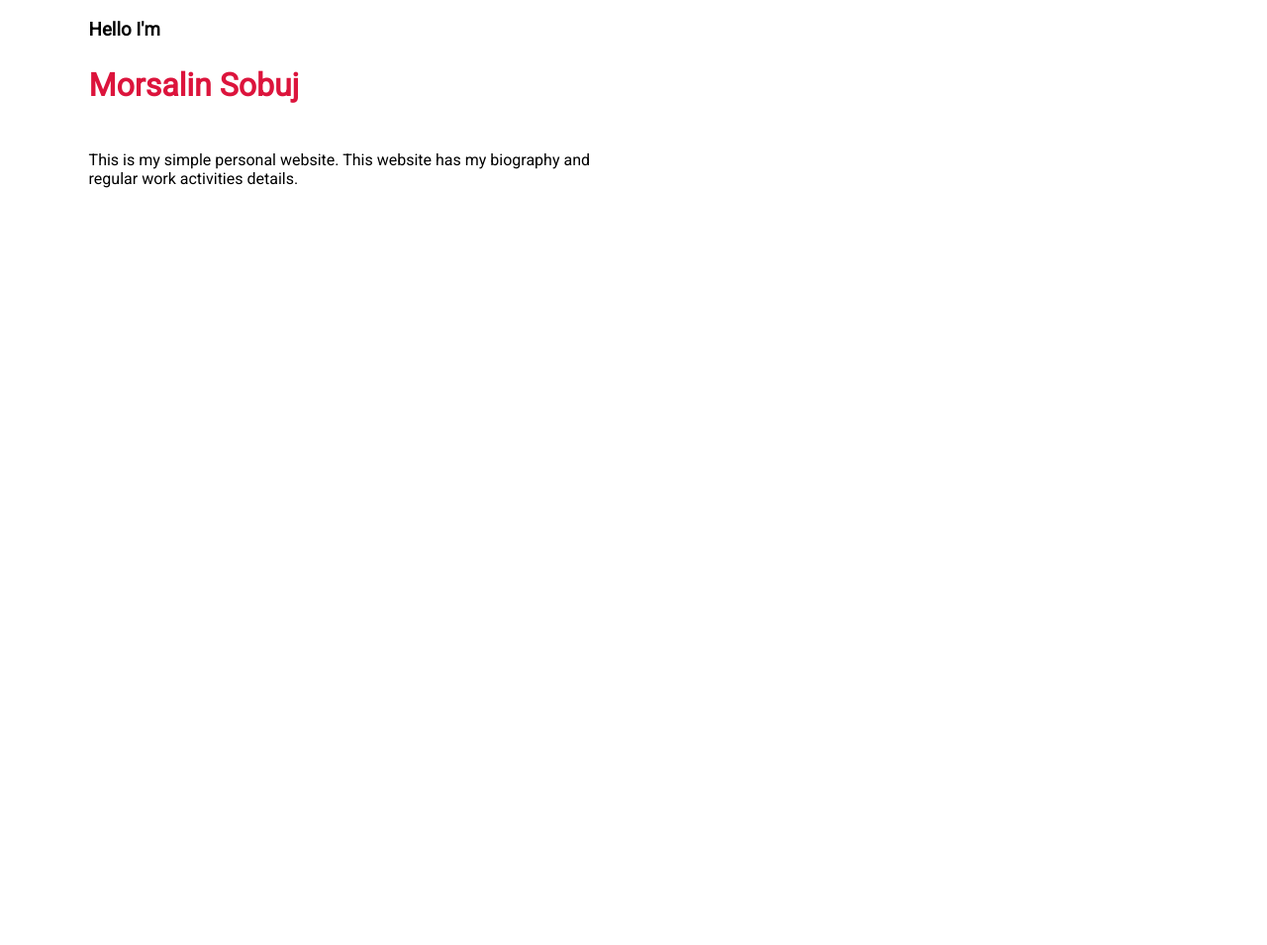
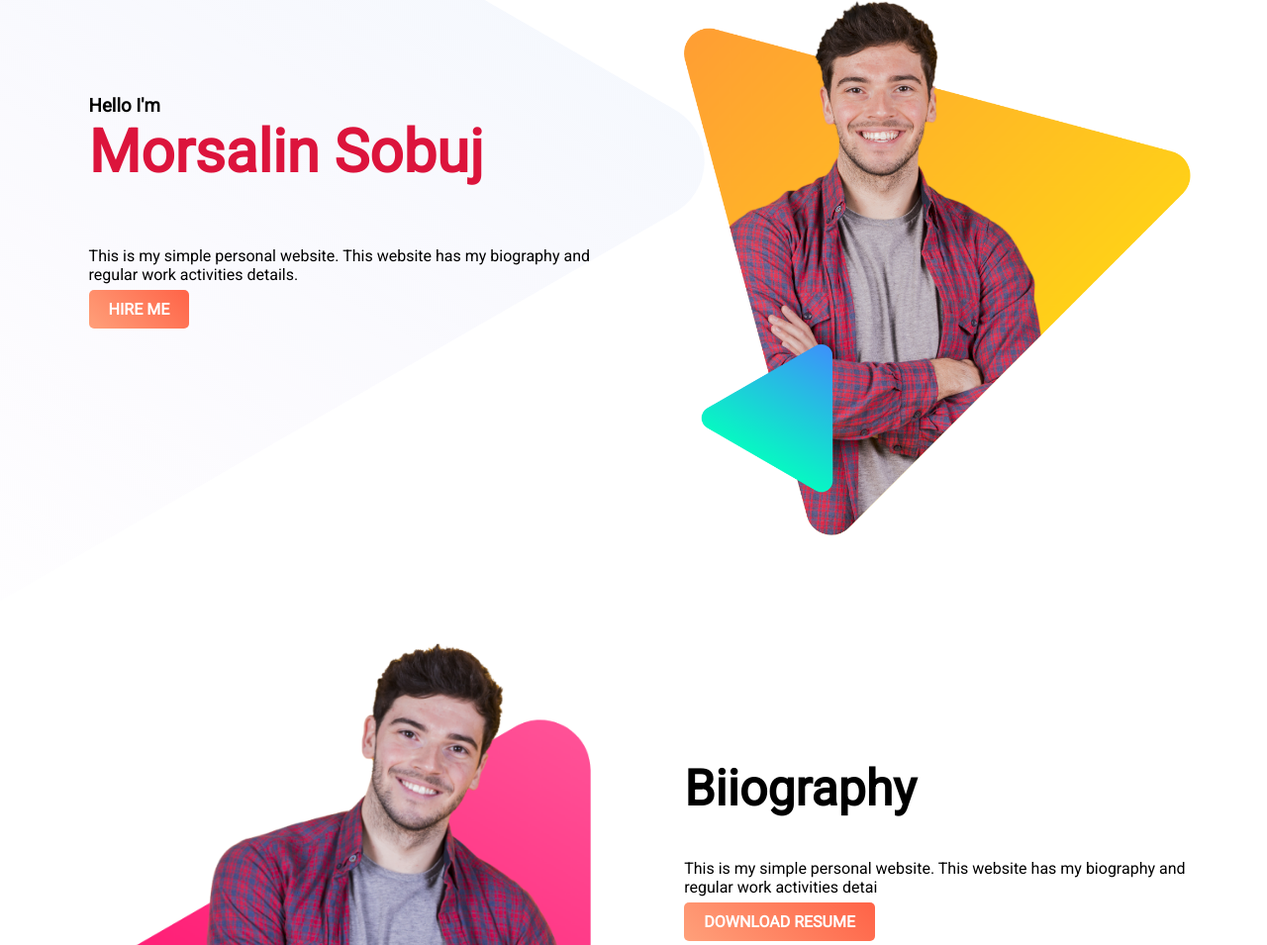
Before and after one commit to morsalinsobuj/PersonalWebsite, a plain HTML site: page index.html in a window 1280 px wide. Shown: the top 955 px of the page at 99% size. Before the commit the page ends 800 px from the top, so only its background shows below. Drawn offline with Linux system fonts and the light colour scheme.

Commit message:
ever done

```diff
--- a/index.html
+++ b/index.html
@@ -8,16 +8,29 @@
     <link rel="stylesheet" href="style.css">
 </head>
 <body>
-    <section>
+    <section class="header-bg">
         <div class="half-width">
             <h3>Hello I'm</h3>
             <h1 id="name-highlight">Morsalin Sobuj</h1>
             <P>This is my simple personal website. This website has my biography and regular work activities details.</P>
+            <a class="link-button" target="_blank" href="https://www.linkedin.com/in/morsalinsobuj/">HIRE ME</a>
         </div>
-        <div half-width>
-
+        <div class="half-width">
+            <img src="Images\peter.png" alt="">
+        </div>
+    </section>
+    <section class="biography-bg">
+        <div class="half-width">
+            <img src="Images\peter_dream.png" alt="">
+        </div>
+        <div class="half-width">
+            <h2>Biiography</h2>
+            <P>This is my simple personal website. This website has my biography and regular work activities detai</P>
+            <a class="link-button" target="_blank" href="images\Resume of Morsalin.zip">DOWNLOAD RESUME</a>
         </div>
     </section>
 
+
+
 </body>
 </html>
--- a/style.css
+++ b/style.css
@@ -10,6 +10,34 @@ body{
 }
 #name-highlight{
     color: crimson;
-    padding-bottom: 4%;
-    font-size: xx-large;
+    padding-bottom: 2%;
+    font-size: 60px;
+    margin-top: 0px;
 }
+h3{
+    margin-bottom: 0px;
+    padding-top: 15%;
+}
+.half-width img{
+    width: 100%;
+}
+.link-button{
+    text-decoration: none;
+    background-image: linear-gradient(45deg, lightsalmon, tomato);
+    padding: 10px 20px;
+    border-radius: 5px;
+    color: white;
+    font-weight: 700;
+}
+.header-bg{
+    background-image: url("Images/header-bg.png");
+    background-repeat: no-repeat;
+}
+section{
+    height: 500px;
+    padding-bottom: 150px;
+}
+h2{
+    font-size: 50px;
+    padding-top: 15%;
+}
```
Also changed, not shown: Images/profile1.png (added), Images/profile2.png (added).
